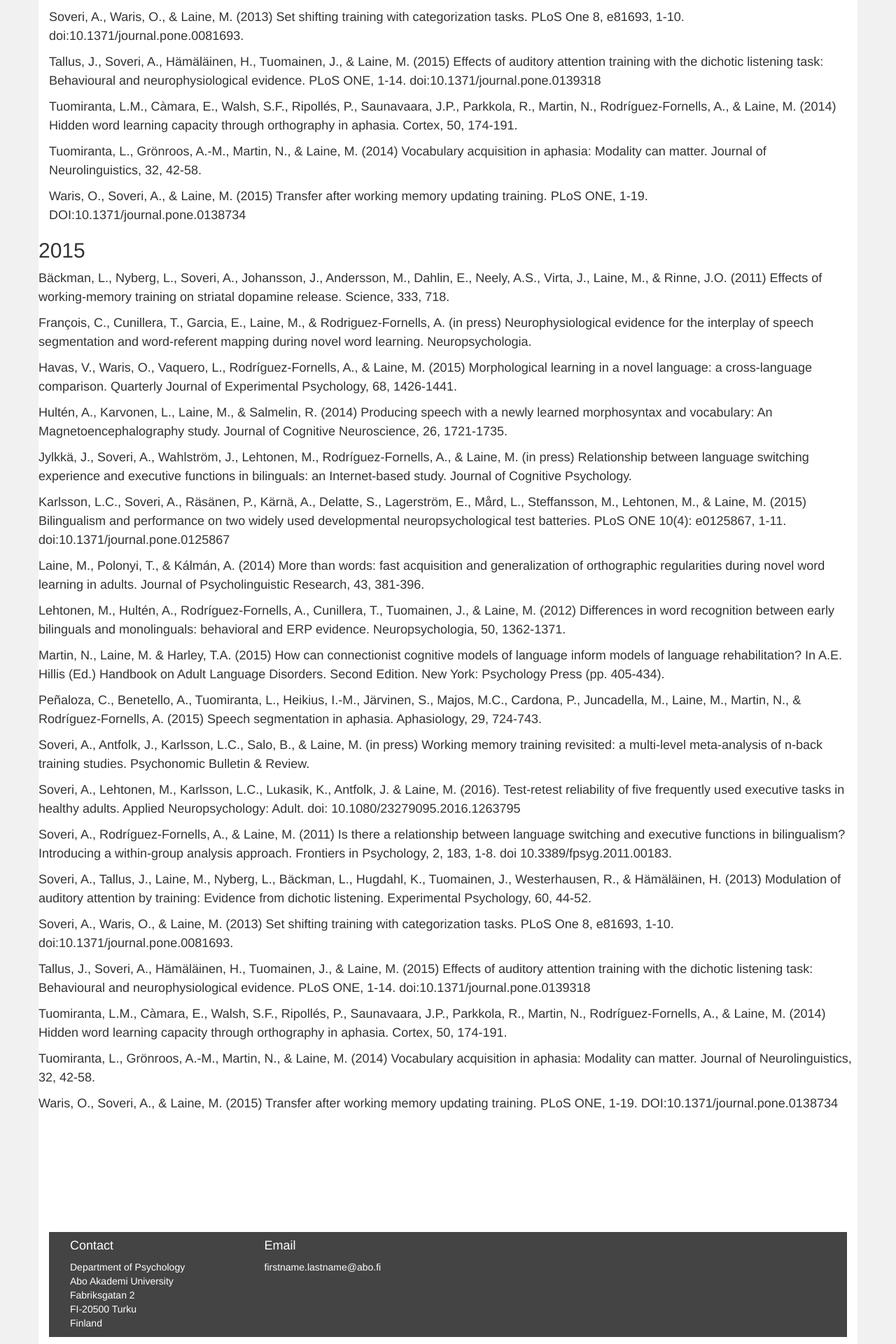
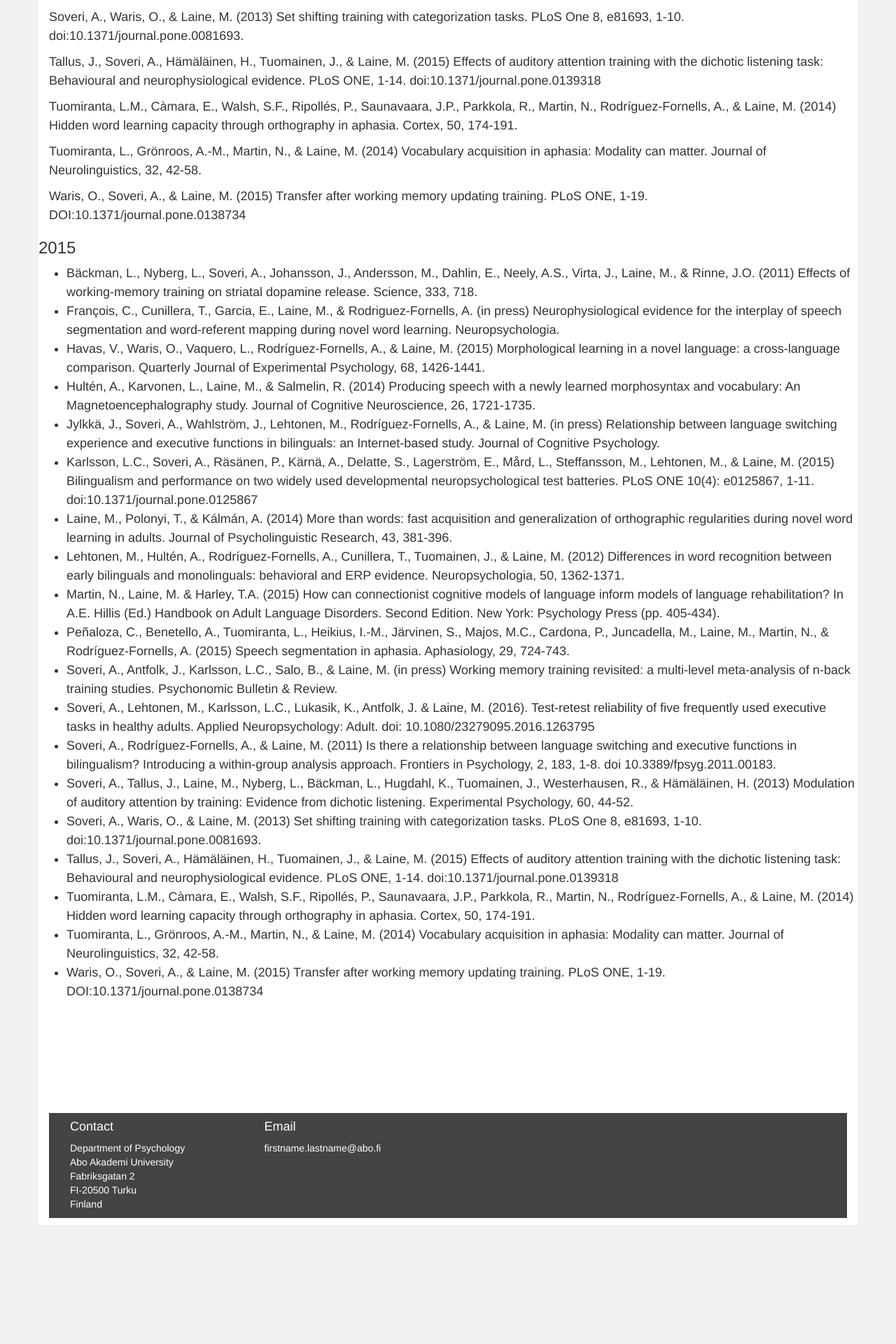
Before and after one commit to dlfell/braintrain, a Jekyll site: the page built from publications.html, in a window 1280 px wide. Shown: the part 1143-3063 px from the top of the page at 70% size. Built offline with Jekyll 4.4.1, drawn with Linux system fonts in a browser that asks for light colours; nearby versions of some CDN libraries; after the commit the page ends 2893 px from its top, so only the background shows below that.

Commit message:
Update publications.html

```diff
--- a/publications.html
+++ b/publications.html
@@ -27,8 +27,8 @@ layout: default
 </div>
 
 <div class="col-md-13">
-    <h2>2015</h2>
-    <ul class="research-list">
+    <h3>2015</h3>
+    <ul class="research-list2">
         <li>Bäckman, L., Nyberg, L., Soveri, A., Johansson, J., Andersson, M., Dahlin, E., Neely, A.S., Virta, J., Laine, M., & Rinne, J.O. (2011) Effects of working-memory training on striatal dopamine release. Science, 333, 718.</li>
         <li>François, C., Cunillera, T., Garcia, E., Laine, M., & Rodriguez-Fornells, A. (in press) Neurophysiological evidence for the interplay of speech segmentation and word-referent mapping during novel word learning. Neuropsychologia.</li>
         <li>Havas, V., Waris, O., Vaquero, L., Rodríguez-Fornells, A., & Laine, M. (2015) Morphological learning in a novel language: a cross-language comparison. Quarterly Journal of Experimental Psychology, 68, 1426-1441.</li>
```
